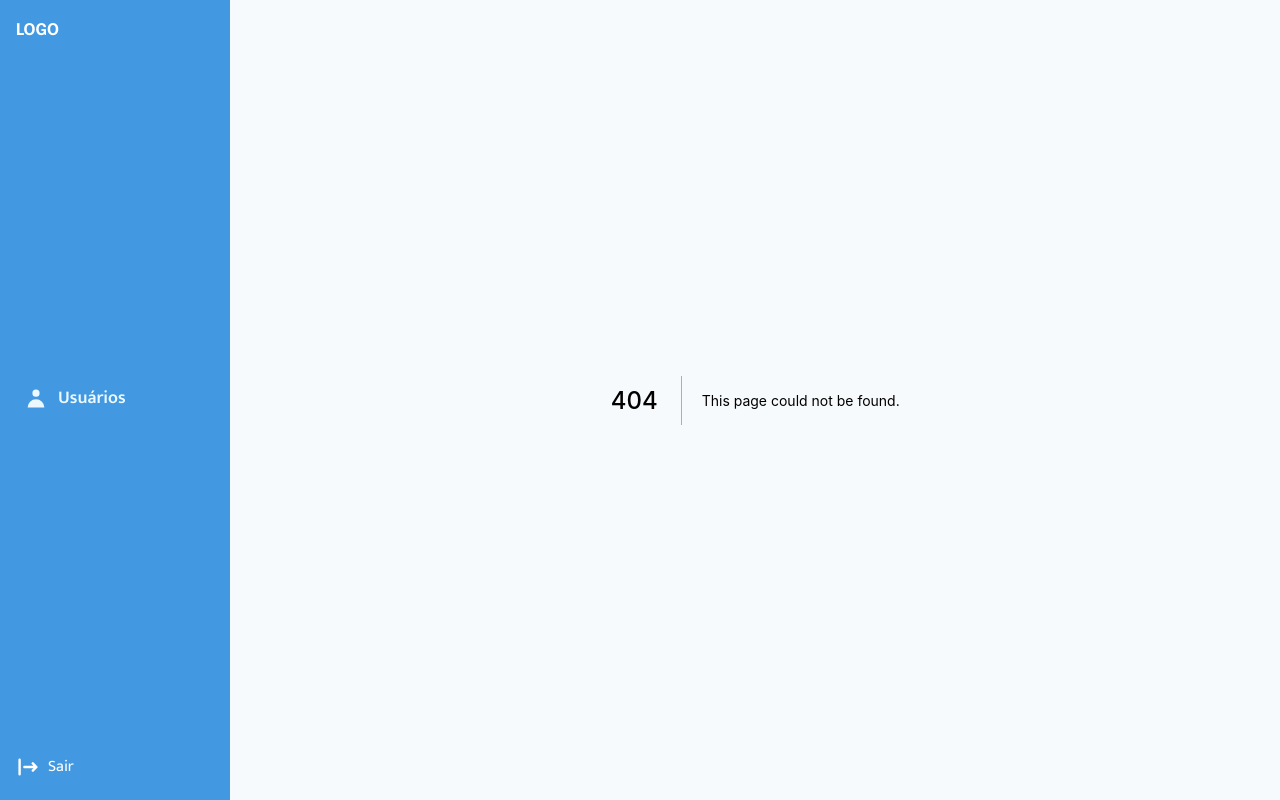
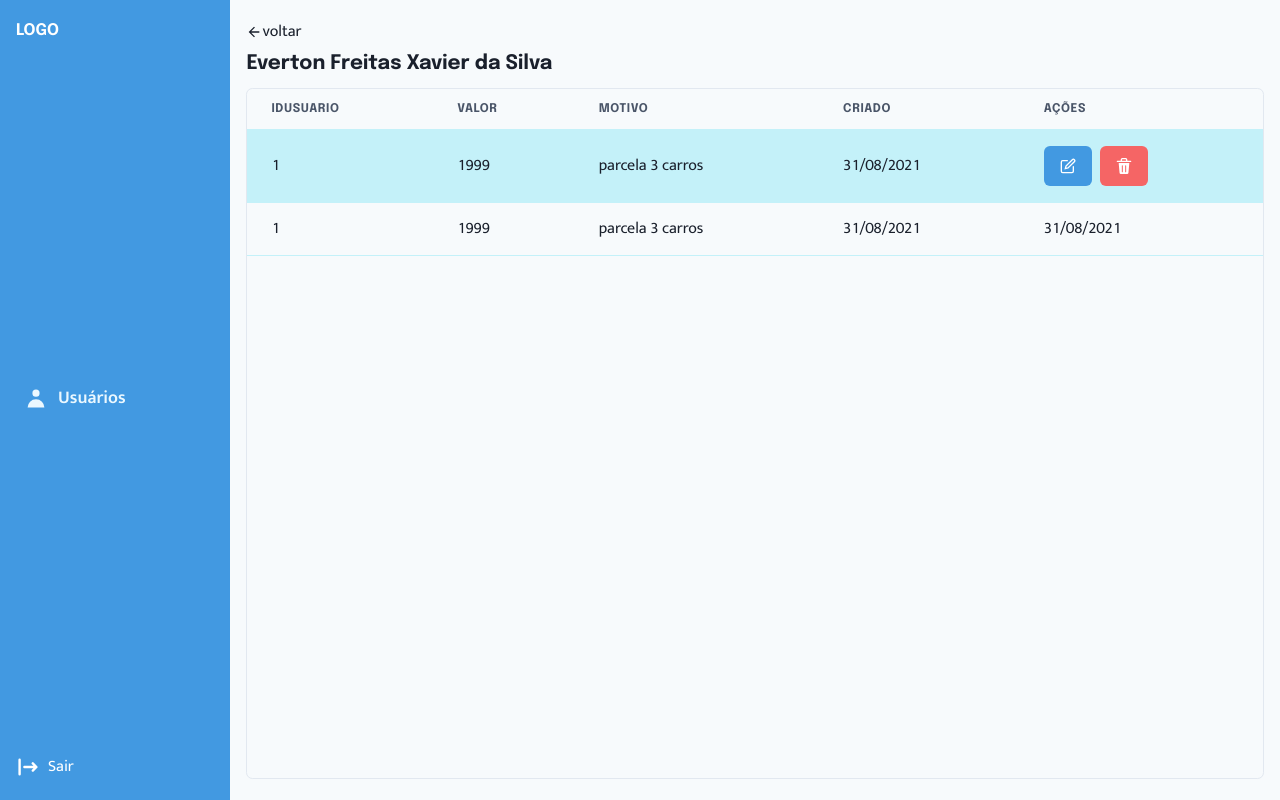
Before and after one commit to evertonfxavier/Connvert_test, a Next.js app: page /divida in a window 1280 px wide. Before the commit this address had no page. Built offline with nearby package versions, Linux system fonts and the light colour scheme; no server answers.

Commit message:
create divida page and list

```diff
--- a/package.json
+++ b/package.json
@@ -9,6 +9,7 @@
     "lint": "next lint"
   },
   "dependencies": {
+    "@chakra-ui/icons": "^1.0.15",
     "@chakra-ui/react": "^1.6.7",
     "@emotion/react": "^11",
     "@emotion/styled": "^11",
--- a/src/components/CardContent.tsx
+++ b/src/components/CardContent.tsx
@@ -9,7 +9,7 @@ const CardContent: React.FC<CardContentProps> = ({ children }) => {
   return (
     <HStack
       w="full"
-      h="calc(100vh - 6.8rem)"
+      h={["calc(100vh - 10rem)", "calc(100vh - 10rem)", "calc(100vh - 6.8rem)"]}
       flexWrap="wrap"
       border="1px solid"
       borderColor="gray.200"
--- /dev/null
+++ b/src/components/Table.tsx
@@ -0,0 +1,76 @@
+import {
+  Box,
+  Button,
+  Divider,
+  Heading,
+  HStack,
+  Icon,
+  SimpleGrid,
+  Table as ChakraTable,
+  TableCaption,
+  Tbody,
+  Td,
+  Text,
+  Tfoot,
+  Th,
+  Thead,
+  Tr,
+  useDisclosure,
+  VStack,
+} from "@chakra-ui/react";
+import { DeleteIcon, EditIcon } from "@chakra-ui/icons";
+
+const Table = () => {
+  return (
+    <ChakraTable variant="striped" colorScheme="cyan">
+      <Thead>
+        <Tr>
+          <Th>idUsuario</Th>
+          <Th>valor</Th>
+          <Th>motivo</Th>
+          <Th>criado</Th>
+          <Th>Ações</Th>
+        </Tr>
+      </Thead>
+      <Tbody>
+        <Tr>
+          <Td>1</Td>
+          <Td>1999</Td>
+          <Td>parcela 3 carros</Td>
+          <Td>31/08/2021</Td>
+          <Td>
+            <HStack>
+              <Button
+                bgColor="blue.400"
+                // onClick={() => handleEditUser(user)}
+                _hover={{
+                  opacity: "0.8",
+                }}
+              >
+                <Icon as={EditIcon} color="white" />
+              </Button>
+              <Button
+                bgColor="red.400"
+                // onClick={onOpen}
+                _hover={{
+                  opacity: "0.8",
+                }}
+              >
+                <Icon as={DeleteIcon} color="white" />
+              </Button>
+            </HStack>
+          </Td>
+        </Tr>
+        <Tr>
+          <Td>1</Td>
+          <Td>1999</Td>
+          <Td>parcela 3 carros</Td>
+          <Td>31/08/2021</Td>
+          <Td>31/08/2021</Td>
+        </Tr>
+      </Tbody>
+    </ChakraTable>
+  );
+};
+
+export default Table;
--- /dev/null
+++ b/src/pages/divida.tsx
@@ -0,0 +1,71 @@
+import { ChangeEvent, FormEvent, useEffect, useState } from "react";
+import {
+  Box,
+  Heading,
+  HStack,
+  Icon,
+  Text,
+  useDisclosure,
+  VStack,
+} from "@chakra-ui/react";
+
+import { divida } from "./api/divida";
+import { uuid } from "./api/uuid";
+import CardContent from "../components/CardContent";
+import Table from "../components/Table";
+import { useRouter } from "next/router";
+import { ArrowBackIcon } from "@chakra-ui/icons";
+
+const Home: React.FC = () => {
+  const router = useRouter();
+
+  const { isOpen, onOpen, onClose } = useDisclosure();
+
+  useEffect(() => {
+    divida
+      .get(`divida/${uuid}`)
+      .then((resp) => console.log("divida", resp.data.result));
+  }, []);
+
+  return (
+    <VStack w="full" px="1rem">
+      <HStack
+        w="full"
+        h="4rem"
+        // px="1rem"
+        mt="1rem"
+        borderRadius=".4rem"
+        justifyContent="space-between"
+      >
+        <Box>
+          <Box mb={2} cursor="pointer" onClick={() => router.back()}>
+            <Icon as={ArrowBackIcon} />
+            <Text as="span">voltar</Text>
+          </Box>
+          <Heading fontSize="xl" color="gray.800">
+            Everton Freitas Xavier da Silva
+          </Heading>
+        </Box>
+
+        {/* <Button
+          bgColor="blue.400"
+          color="white"
+          _hover={{
+            opacity: "0.8",
+          }}
+          onClick={onOpen}
+        >
+          + Criar dívida
+        </Button> */}
+      </HStack>
+
+      <CardContent>
+        <Table />
+      </CardContent>
+
+      {/* <Modal isOpen={isOpen} onClose={onClose} /> */}
+    </VStack>
+  );
+};
+
+export default Home;
--- a/src/pages/index.tsx
+++ b/src/pages/index.tsx
@@ -18,8 +18,11 @@ import { uuid } from "./api/uuid";
 import Card from "../components/Card";
 import CardContent from "../components/CardContent";
 import Modal from "../components/Modal";
+import { useRouter } from "next/router";
 
 const Home: React.FC = () => {
+  const router = useRouter();
+
   const { isOpen, onOpen, onClose } = useDisclosure();
 
   const [formData, setFormData] = useState({
@@ -114,7 +117,7 @@ const Home: React.FC = () => {
         <Card
           user="Everton Freitas Xavier da Silva"
           createdAt="30/08/2021"
-          handleClickCard={() => ""}
+          handleClickCard={() => router.push("/divida")}
         />
       </CardContent>
 
```
Also changed, not shown: 1 other file (tests, documents, lock files or other folders).
